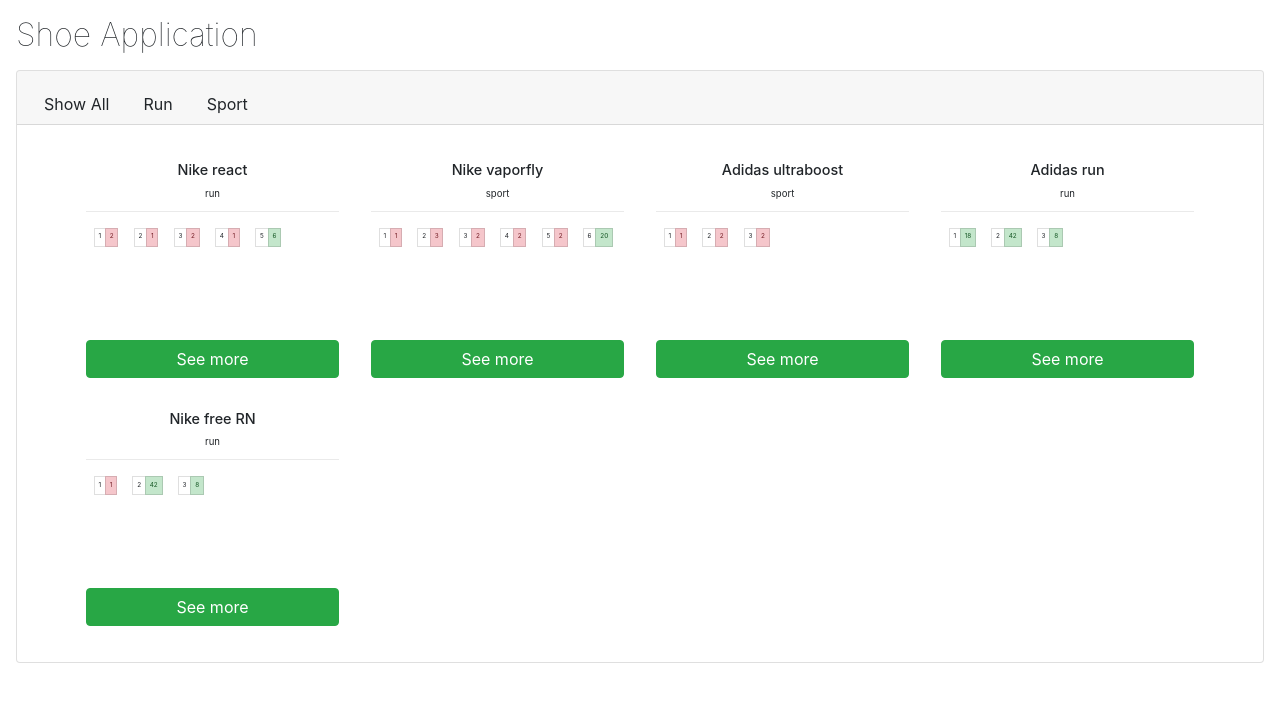
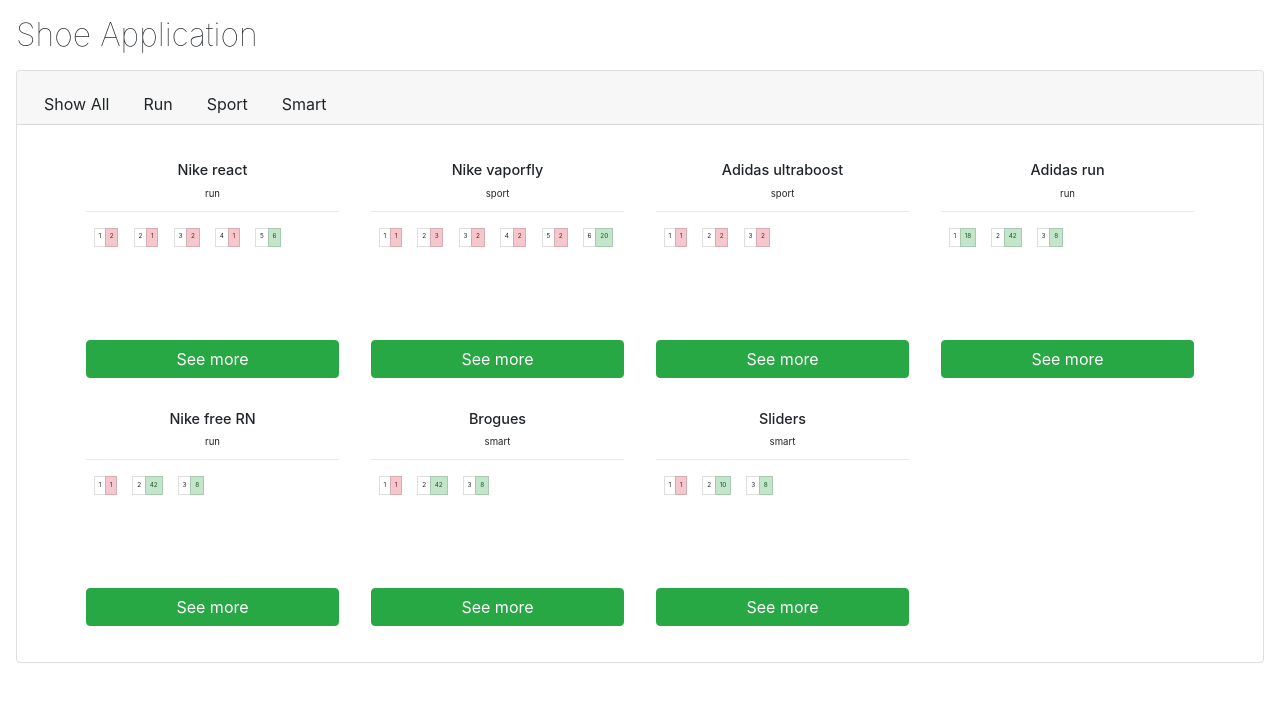
Before and after one commit to craigwh10/Shopping-App, a React (Create React App) app: page / in a window 1280 px wide. Shown: the top 702 px of the page. Built offline with nearby package versions, Linux system fonts and the light colour scheme.

Commit message:
Page Generation Working

```diff
--- a/src/components/Shoes/Shoe/Shoe.js
+++ b/src/components/Shoes/Shoe/Shoe.js
@@ -32,7 +32,7 @@
         <h1>{this.props.name}</h1>
         <p>{this.props.purpose}</p>
         {items}
-        <Button shoe={this.props}>See more</Button>
+        <Button click={() => this.props.pageHandler()}>See more</Button>
       </div>
     );
   }
--- a/src/components/Shoes/ShoePage/Button.js
+++ b/src/components/Shoes/ShoePage/Button.js
@@ -2,7 +2,15 @@
 
 const button = props => {
   return (
-    <button className="btn btn-success btn-block">{props.children}</button>
+    <button
+      className="btn btn-success btn-block"
+      onClick={() => props.click()}
+      // on Click, run the click in the props, and send the shoeData in the same props to the button
+      // component, this way you can get the component to generate a button, and run the data thats sent
+      // to it's props.
+    >
+      {props.children}
+    </button>
   );
 };
 
--- a/src/components/Shoes/ShoePage/PageGenerator.js
+++ b/src/components/Shoes/ShoePage/PageGenerator.js
@@ -0,0 +1,7 @@
+import React from "react";
+
+const generatePage = props => {
+  return <h1>{props.shoeData.name}</h1>;
+};
+
+export default generatePage;
--- a/src/components/Shoes/Shoes.js
+++ b/src/components/Shoes/Shoes.js
@@ -13,6 +13,9 @@
                 name={shoe.name}
                 sizes={shoe.sizes}
                 purpose={shoe.purpose}
+                shoe={shoe}
+                pageHandler={() => this.props.pageHandler(shoe)}
+                // Sending shoe to pageHandler in App to be sent to PageGenerator
               />
             );
           })}
--- a/src/components/containers/App.js
+++ b/src/components/containers/App.js
@@ -2,6 +2,7 @@
 import "./App.css";
 import Shoes from "../Shoes/Shoes";
 import Header from "../DivElements/Header";
+import PageGenerator from "../Shoes/ShoePage/PageGenerator";
 
 class App extends Component {
   constructor(props) {
@@ -37,11 +38,24 @@
           name: "Nike free RN",
           sizes: [[1, 1], [2, 42], [3, 8]],
           purpose: "run"
+        },
+        {
+          id: "a6",
+          name: "Brogues",
+          sizes: [[1, 1], [2, 42], [3, 8]],
+          purpose: "smart"
+        },
+        {
+          id: "a7",
+          name: "Sliders",
+          sizes: [[1, 1], [2, 10], [3, 8]],
+          purpose: "smart"
         }
       ],
       filteredShoes: [],
       filtered: false,
-      filteredValue: null
+      filteredValue: null,
+      page: false
     };
     this.clickFilter = this.clickFilter.bind(this);
     this.baseState = this.state;
@@ -63,13 +77,33 @@
     this.setState({
       filteredShoes: this.state.shoes.filter(item => item.purpose === value),
       filtered: true,
-      filteredValue: value
+      filteredValue: value,
+      page: false,
+      pageShoe: []
+    });
+  };
+
+  pageHandler = shoe => {
+    this.setState({
+      page: true,
+      pageShoe: shoe
     });
   };
 
   render() {
+    const shoes = (
+      <div className="card-body">
+        <Shoes
+          shoes={
+            this.state.filtered ? this.state.filteredShoes : this.state.shoes
+          }
+          pageHandler={shoe => this.pageHandler(shoe)}
+        />
+      </div>
+    );
+
     return (
-      <fragment>
+      <React.Fragment>
         <h1 className="top-title">{this.props.appHeader}</h1>
         <div className="card text-center">
           <Header
@@ -77,17 +111,13 @@
             resetState={this.resetState}
             unique={this.uniqueHeader}
           />
-          <div className="card-body">
-            <Shoes
-              shoes={
-                this.state.filtered
-                  ? this.state.filteredShoes
-                  : this.state.shoes
-              }
-            />
-          </div>
+          {this.state.page ? (
+            <PageGenerator shoeData={this.state.pageShoe} />
+          ) : (
+            shoes
+          )}
         </div>
-      </fragment>
+      </React.Fragment>
     );
   }
 }
```
Also changed, not shown: src/components/Shoes/Shoe/SizeList.js (added).
